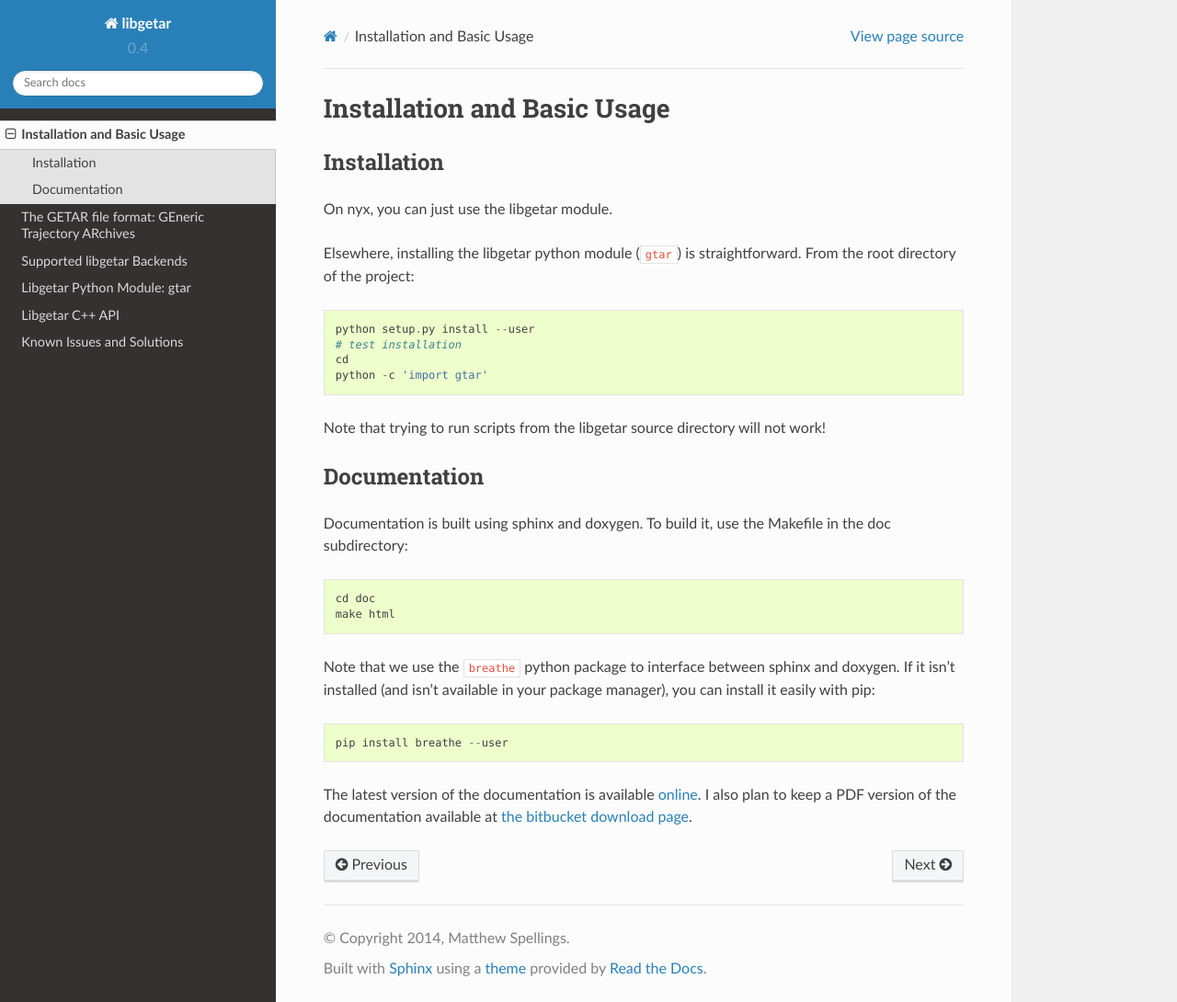
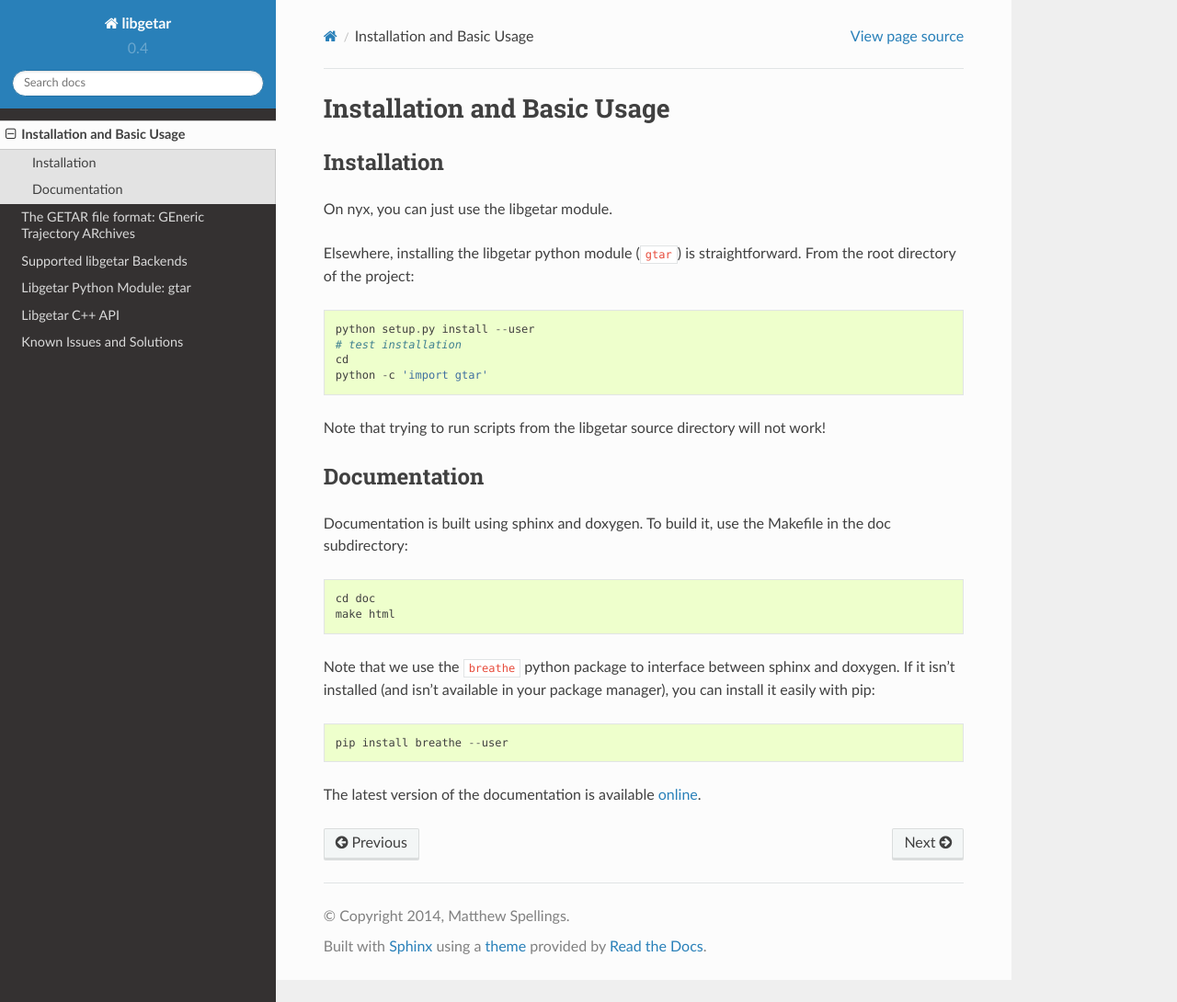
Before and after one commit to glotzerlab/libgetar, a Sphinx documentation site: the page built from doc/source/inst.rst, in a window 1280 px wide and 1090 px high. Shown: the whole window at 92% size. Built offline with Sphinx 7.4.7 and the Read the Docs theme 2.0.0, drawn with Linux system fonts in a browser that asks for light colours.

Commit message:
Removed pdf documentation link

```diff
--- a/doc/source/inst.rst
+++ b/doc/source/inst.rst
@@ -41,6 +41,4 @@ package manager), you can install it easily with pip:
    pip install breathe --user
 
 The latest version of the documentation is available `online
-<http://glotzerlab.engin.umich.edu/libgetar/>`_. I also plan to keep a
-PDF version of the documentation available at `the bitbucket download
-page <https://bitbucket.org/glotzer/libgetar/downloads>`_.
+<http://glotzerlab.engin.umich.edu/libgetar/>`_.
```
